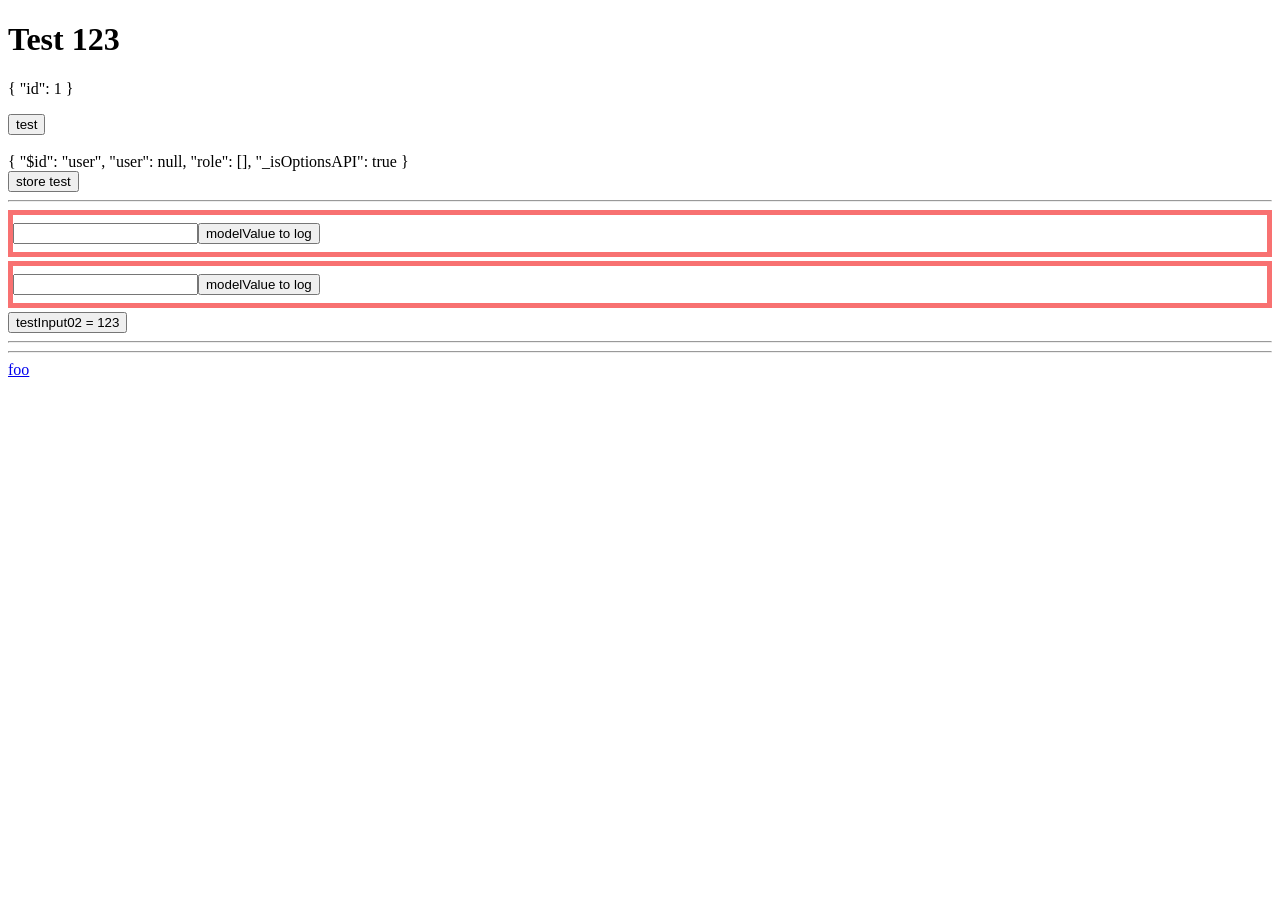
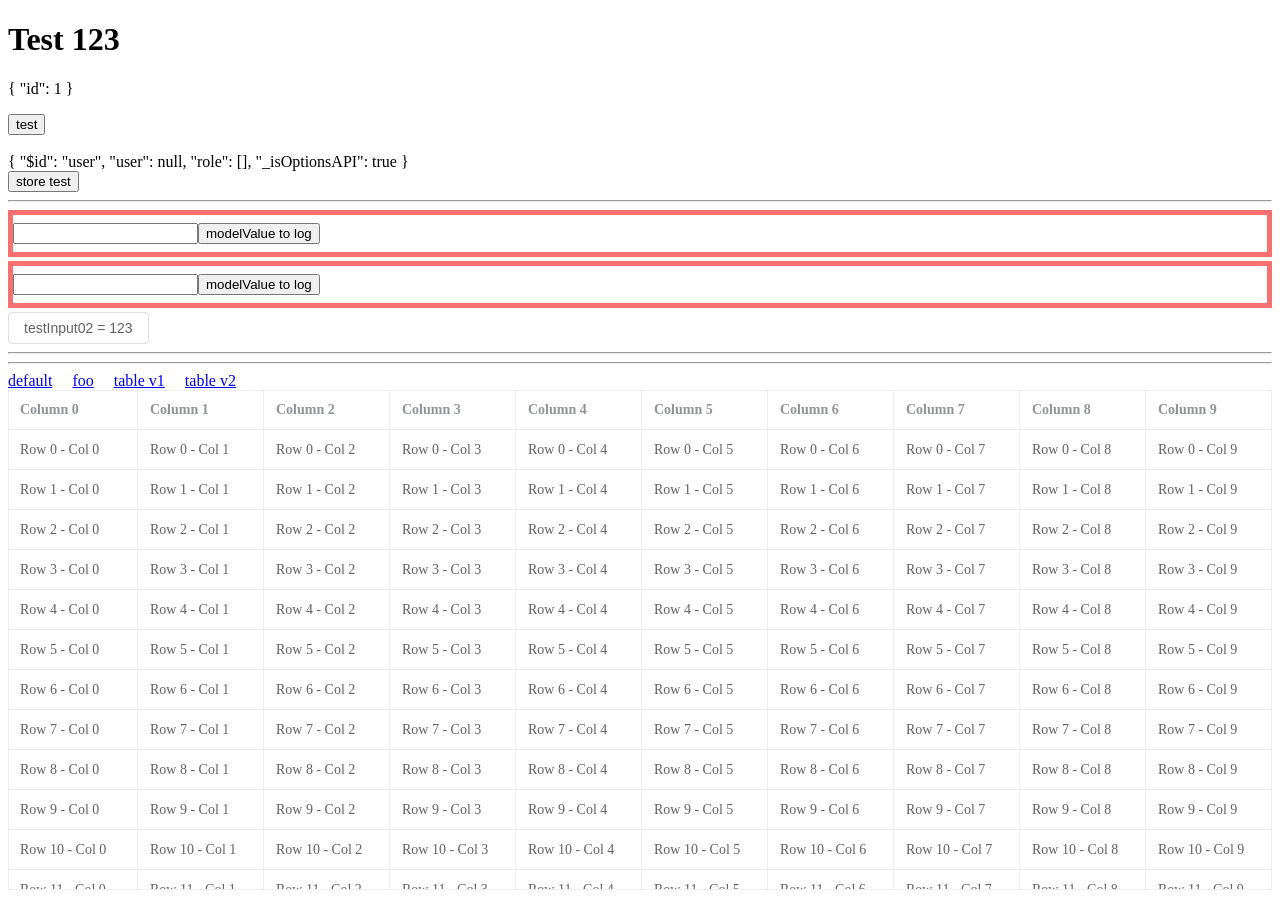
Before and after one commit to TemplateKovalewVladimir/template-web-app-v01, a Vue app: page /table/v1 in a window 1280 px wide. Before the commit the page ends 800 px from the top, so only its background shows below. Built offline with nearby package versions, Linux system fonts and the light colour scheme.

Commit message:
New: ElementPlus full

```diff
--- a/package.json
+++ b/package.json
@@ -9,6 +9,7 @@
     "preview": "vite preview"
   },
   "dependencies": {
+    "element-plus": "^2.3.14",
     "pinia": "^2.1.6",
     "pinia-plugin-persist": "^1.0.0",
     "vue": "^3.3.4",
--- a/src/App.vue
+++ b/src/App.vue
@@ -1,7 +1,8 @@
 <script setup lang="ts">
 import { Ref, ref } from 'vue'
-import HelloWorld from './components/HelloWorld.vue'
-import TestDefineModel from './components/TestDefineModel.vue'
+import HelloWorld from '@/components/HelloWorld.vue'
+import TestDefineModel from '@/components/TestDefineModel.vue'
+import { constantRouterMap } from '@/router'
 
 const testInput01: Ref<string> = ref('')
 const testInput02: Ref<string> = ref('')
@@ -13,12 +14,12 @@ const testInput02: Ref<string> = ref('')
 
   <TestDefineModel v-model="testInput01" />
   <TestDefineModel v-model="testInput02" />
-  <button @click="testInput02 = '123'">testInput02 = 123</button>
+  <el-button @click="testInput02 = '123'">testInput02 = 123</el-button>
 
   <hr />
   <hr />
 
-  <router-link :to="{ name: 'foo' }">foo</router-link>
+  <router-link class="mr-5" v-for="route in constantRouterMap" :to="{name: route.name}">{{ route.name }}</router-link>
 
-  <router-view></router-view>
+  <router-view />
 </template>
--- /dev/null
+++ b/src/Default.vue
@@ -0,0 +1,11 @@
+<script setup lang="ts">
+import { ref } from 'vue'
+
+const text = ref('')
+</script>
+
+<template>
+  <div class="p-20">
+    <el-input v-model="text" />
+  </div>
+</template>
--- /dev/null
+++ b/src/TableV1Test.vue
@@ -0,0 +1,39 @@
+<script setup lang="ts">
+const generateColumns = (length = 10, prefix = 'column-', props?: any) =>
+  Array.from({ length }).map((_, columnIndex) => ({
+    ...props,
+    key: `${prefix}${columnIndex}`,
+    dataKey: `${prefix}${columnIndex}`,
+    title: `Column ${columnIndex}`,
+    width: 150
+  }))
+
+const generateData = (columns: ReturnType<typeof generateColumns>, length = 200, prefix = 'row-') =>
+  Array.from({ length }).map((_, rowIndex) => {
+    return columns.reduce(
+      (rowData, column, columnIndex) => {
+        rowData[column.dataKey] = `Row ${rowIndex} - Col ${columnIndex}`
+        return rowData
+      },
+      {
+        id: `${prefix}${rowIndex}`,
+        parentId: null
+      }
+    )
+  })
+
+const columns = generateColumns(10)
+const data = generateData(columns, 100)
+
+
+
+
+</script>
+
+<template>
+  <div>
+    <el-table border :data="data" :max-height="500">
+      <el-table-column v-for="column in columns" :label="column.title" :prop="column.dataKey"/>
+    </el-table>
+  </div>
+</template>
--- /dev/null
+++ b/src/TableV2Test.vue
@@ -0,0 +1,33 @@
+<script setup lang="ts">
+const generateColumns = (length = 10, prefix = 'column-', props?: any) =>
+  Array.from({ length }).map((_, columnIndex) => ({
+    ...props,
+    key: `${prefix}${columnIndex}`,
+    dataKey: `${prefix}${columnIndex}`,
+    title: `Column ${columnIndex}`,
+    width: 150
+  }))
+
+const generateData = (columns: ReturnType<typeof generateColumns>, length = 200, prefix = 'row-') =>
+  Array.from({ length }).map((_, rowIndex) => {
+    return columns.reduce(
+      (rowData, column, columnIndex) => {
+        rowData[column.dataKey] = `Row ${rowIndex} - Col ${columnIndex}`
+        return rowData
+      },
+      {
+        id: `${prefix}${rowIndex}`,
+        parentId: null
+      }
+    )
+  })
+
+const columns = generateColumns(10)
+const data = generateData(columns, 100000)
+</script>
+
+<template>
+  <div>
+    <el-table-v2 border :columns="columns" :data="data" :width="1200" :height="400" fixed />
+  </div>
+</template>
--- a/src/main.ts
+++ b/src/main.ts
@@ -6,8 +6,14 @@ import App from '@/App.vue'
 import { setupRouter } from '@/router'
 import { setupStore } from '@/store'
 
+import ElementPlus from 'element-plus'
+import 'element-plus/dist/index.css'
+
+
 const setupAll = async () => {
   const app = createApp(App)
+
+  app.use(ElementPlus)
 
   setupStore(app)
 
--- a/src/router/index.ts
+++ b/src/router/index.ts
@@ -5,9 +5,27 @@ import type { RouteRecordRaw } from 'vue-router'
 
 export const constantRouterMap: AppRouteRecordRaw[] = [
   {
+    name: 'default',
+    path: '/',
+    component: () => import('@/Default.vue'),
+    meta: {}
+  },
+  {
     name: 'foo',
     path: '/foo',
-    component: import('@/components/HelloWorld.vue'),
+    component: () => import('@/components/HelloWorld.vue'),
+    meta: {}
+  },
+  {
+    name: 'table v1',
+    path: '/table/v1',
+    component: () => import('@/TableV1Test.vue'),
+    meta: {}
+  },
+  {
+    name: 'table v2',
+    path: '/table/v2',
+    component: () => import('@/TableV2Test.vue'),
     meta: {}
   }
 ]
--- a/tsconfig.json
+++ b/tsconfig.json
@@ -26,7 +26,7 @@
     "types": [
     //   "@intlify/unplugin-vue-i18n/types",
       "vite/client",
-    //   "element-plus/global",
+      "element-plus/global",
     //   "@types/qrcode",
     //   "vite-plugin-svg-icons/client"
     ]
```
Also changed, not shown: 1 other file (tests, documents, lock files or other folders).
